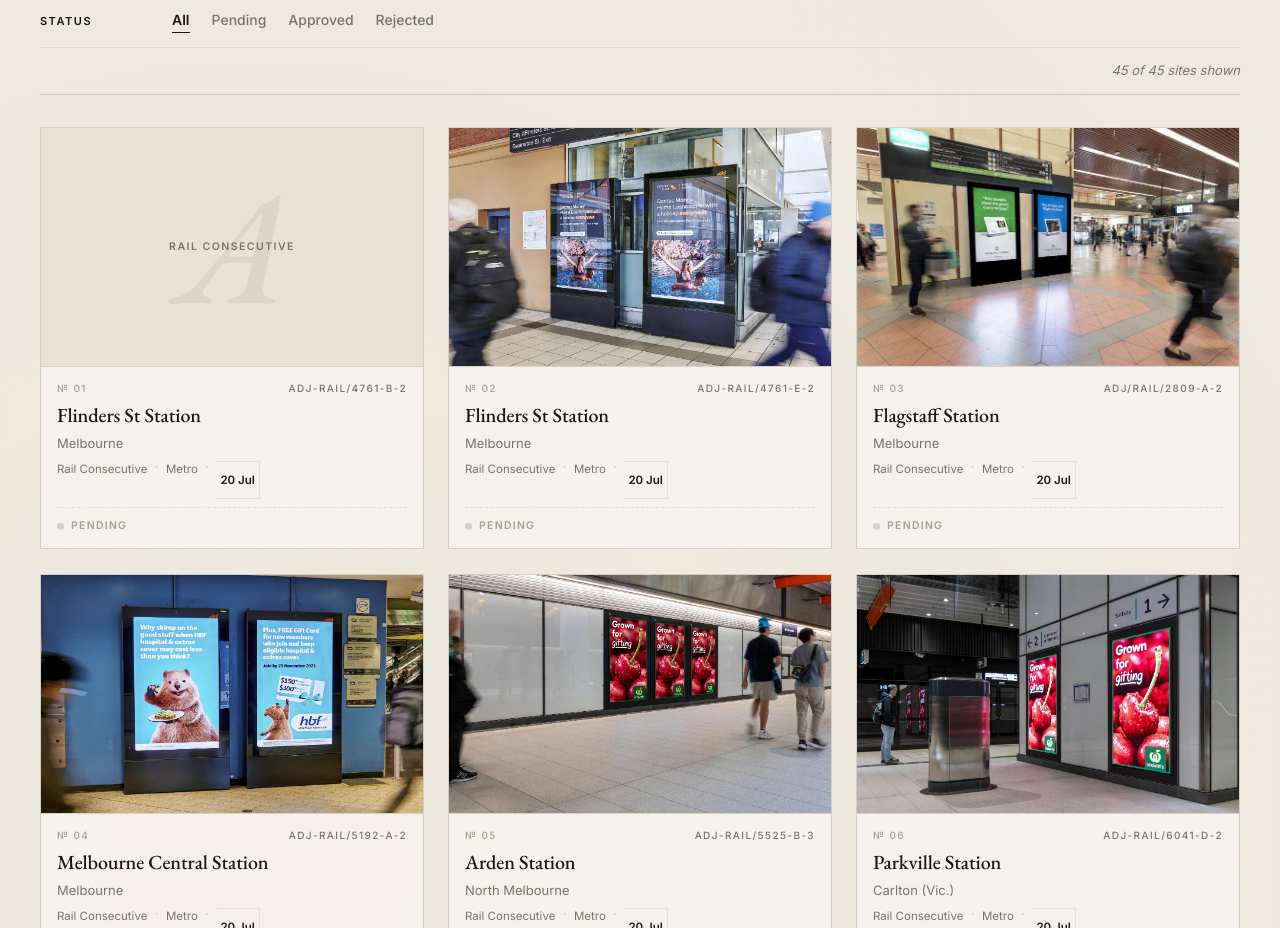
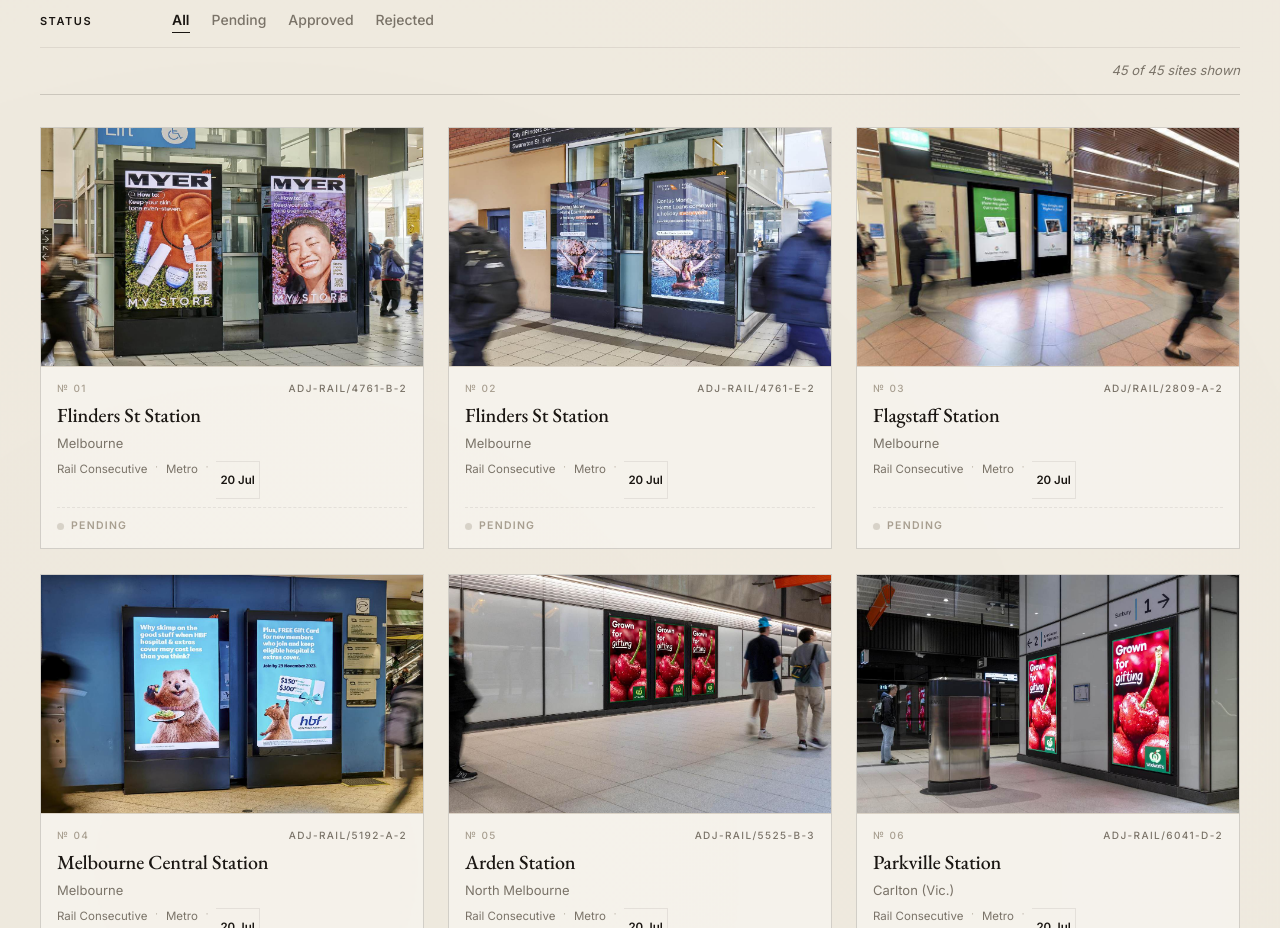
Before and after one commit to rishabhjames-agl-boop/OEA-OOH, a plain HTML site: page index.html in a window 1280 px wide. Shown: the part 1860-2788 px from the top of the page. Drawn offline with nearby package versions, Linux system fonts and the light colour scheme.

Commit message:
Add files via upload

```diff
--- a/index.html
+++ b/index.html
@@ -959,7 +959,7 @@
 // Direction, market area, and descriptions sourced from oOh! OVO Energy $105k Site cards.pdf
 const SITES = [
   // Rail and roadside panels — 38 sites in exact PDF page order (page 1 → site №01, etc.)
-  {id:"ADJ-RAIL/4761-B-2",loc:"Flinders St Station",sub:"Melbourne",type:"rail",region:"metro",cat:"Rail Consecutive",dim:"1.002 × 1.777 m",px:"1080 × 1920 px",dur:"7s",frames:2,value:4390,weeks:[1],spec:"R1",direction:"Concourse",market:"Melbourne-Central and West",desc:"PC - ADJ Lift to Plaform 4/5 Facing Toilets - North Facing - 1 of 2",lat:-37.81836,lng:144.96687,noImg:true},
+  {id:"ADJ-RAIL/4761-B-2",loc:"Flinders St Station",sub:"Melbourne",type:"rail",region:"metro",cat:"Rail Consecutive",dim:"1.002 × 1.777 m",px:"1080 × 1920 px",dur:"7s",frames:2,value:4390,weeks:[1],spec:"R1",direction:"Concourse",market:"Melbourne-Central and West",desc:"PC - ADJ Lift to Plaform 4/5 Facing Toilets - North Facing - 1 of 2",lat:-37.81836,lng:144.96687},
   {id:"ADJ-RAIL/4761-E-2",loc:"Flinders St Station",sub:"Melbourne",type:"rail",region:"metro",cat:"Rail Consecutive",dim:"1.002 × 1.777 m",px:"1080 × 1920 px",dur:"7s",frames:2,value:4390,weeks:[1],spec:"R1",direction:"Concourse",market:"Melbourne-Central and West",desc:"PC - ADJ Lift to Plaform 2/3 Outside Managers Office Facing Escalators - West Facing - 1 of 2",lat:-37.81836,lng:144.96687},
   {id:"ADJ/RAIL/2809-A-2",loc:"Flagstaff Station",sub:"Melbourne",type:"rail",region:"metro",cat:"Rail Consecutive",dim:"1.002 × 1.777 m",px:"1080 × 1920 px",dur:"7s",frames:2,value:4390,weeks:[1],spec:"R1",direction:"Concourse",market:"Melbourne-Central and West",desc:"PC - ADJ Lift to Platform Facing West Escalator - West Facing - 2 of 2",lat:-37.81162,lng:144.95588},
   {id:"ADJ-RAIL/5192-A-2",loc:"Melbourne Central Station",sub:"Melbourne",type:"rail",region:"metro",cat:"Rail Consecutive",dim:"1.002 × 1.777 m",px:"1080 × 1920 px",dur:"7s",frames:2,value:4390,weeks:[1],spec:"R1",direction:"Concourse",market:"Melbourne-Central and West",desc:"PC - Near Swanston St. Exit, LHS of Ticket Barriers - East Facing- 1 of 2",lat:-37.81005,lng:144.96281},
```
